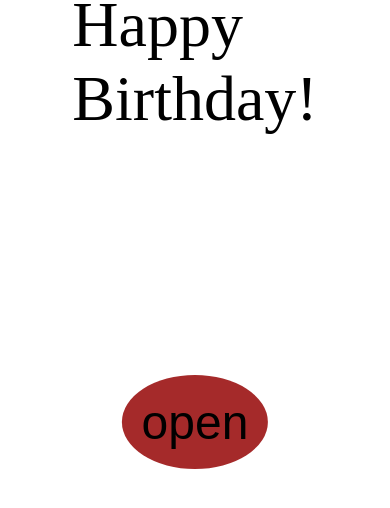
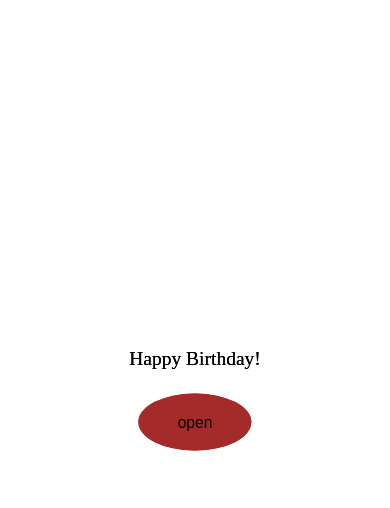
Before and after one commit to 2019junstudio/Happybirthday, a plain HTML site: page index.html in a window 390 px wide. Drawn offline with Linux system fonts and the light colour scheme.

Commit message:
Update index.html

```diff
--- a/index.html
+++ b/index.html
@@ -9,14 +9,14 @@
                 left: 50%;
                 transform: translatex(-50%) translateY(-150%);
                 bottom: 50%;
-                font-size: 400%;
+                font-size: 5vw;
             }
             .button {
                 position: absolute;
                 right: 50%;
                 transform: translatex(50%) translateY(50%);
                 bottom: 50%;
-                font-size: 300%;
+                font-size: 8vw;
                 background-color: brown;
                 color: black;
                 border: none;
@@ -27,6 +27,26 @@
             .button:hover{
                 background-color: #3B0B0B;
             }
+        /*데스크탑용*/
+            @media (min-width: 1024px) {
+            .center {
+                font-size: 4em;
+            }
+            .button {
+                font-size: 3em;
+            }
+            }
+
+        /* 모바일 화면 크기 */
+            @media (max-width: 768px) {
+                .center {
+                    font-size: 5vw;
+                }
+                .button {
+                    font-size: 4vw;
+                    padding: 5% 10%;
+                }
+            }
         </style>
     </head>
     <body>
@@ -34,3 +54,8 @@
         <button class="button" onclick="window.location.href='celerbratepage/celerbrate.html'">open</button>
     </body>
 </html>
+    <body>
+        <p class="center">Happy Birthday!</p>
+        <button class="button" onclick="window.location.href='celerbratepage/celerbrate.html'">open</button>
+    </body>
+</html>
```
